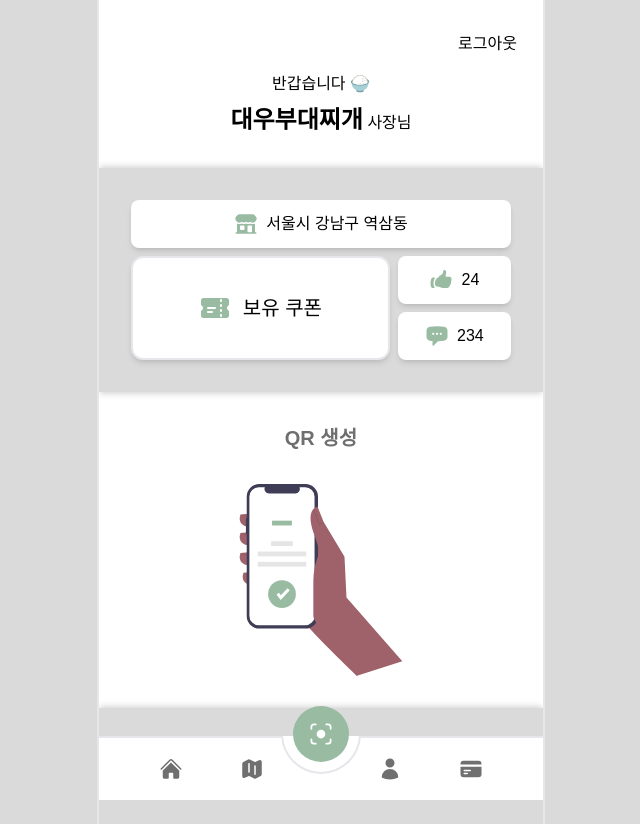
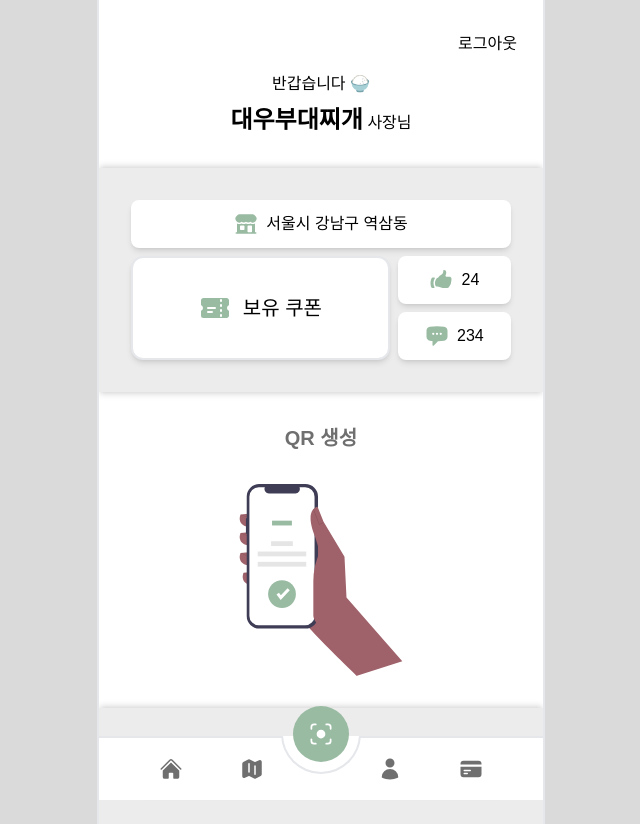
Before and after one commit to ys4512558/Olivepay, a React (Vite) app in the folder frontend/: page /franchise/home in a window 1280 px wide. Shown: the whole page, without its empty margins (319-959 px from the left). Built offline with nearby package versions, Linux system fonts and the light colour scheme; a web font is replaced by a local one.

Commit message:
:see_no_evil: Chore: 배경 투명도 수정

```diff
--- a/frontend/src/pages/franchiser/MyStorePage.tsx
+++ b/frontend/src/pages/franchiser/MyStorePage.tsx
@@ -55,7 +55,7 @@ const MyStorePage = () => {
       </header>
       <main>
         <section
-          className="bg-LIGHTBASE p-8"
+          className="bg-LIGHTBASE bg-opacity-50 p-8"
           style={{
             boxShadow:
               '0 -4px 6px -1px rgba(0, 0, 0, 0.1), 0 -2px 4px -1px rgba(0, 0, 0, 0.06), 0 4px 6px -1px rgba(0, 0, 0, 0.1), 0 2px 4px -1px rgba(0, 0, 0, 0.06)',
@@ -97,7 +97,7 @@ const MyStorePage = () => {
           </div>
         </section>
         <section
-          className="bg-LIGHTBASE py-8"
+          className="bg-LIGHTBASE bg-opacity-50 py-8"
           style={{
             boxShadow:
               '0 -4px 6px -1px rgba(0, 0, 0, 0.1), 0 -2px 4px -1px rgba(0, 0, 0, 0.06), 0 4px 6px -1px rgba(0, 0, 0, 0.1), 0 2px 4px -1px rgba(0, 0, 0, 0.06)',
```
